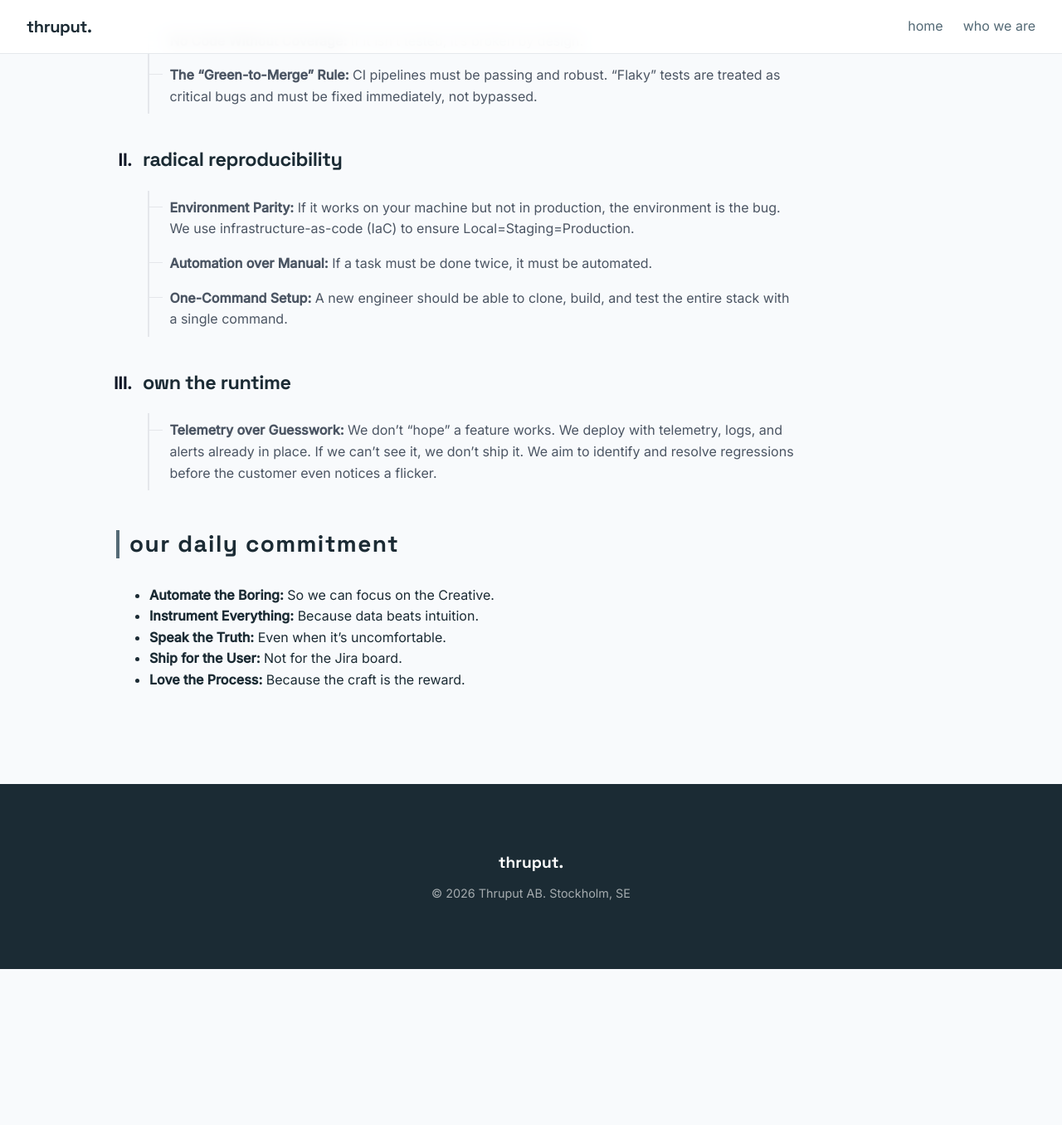
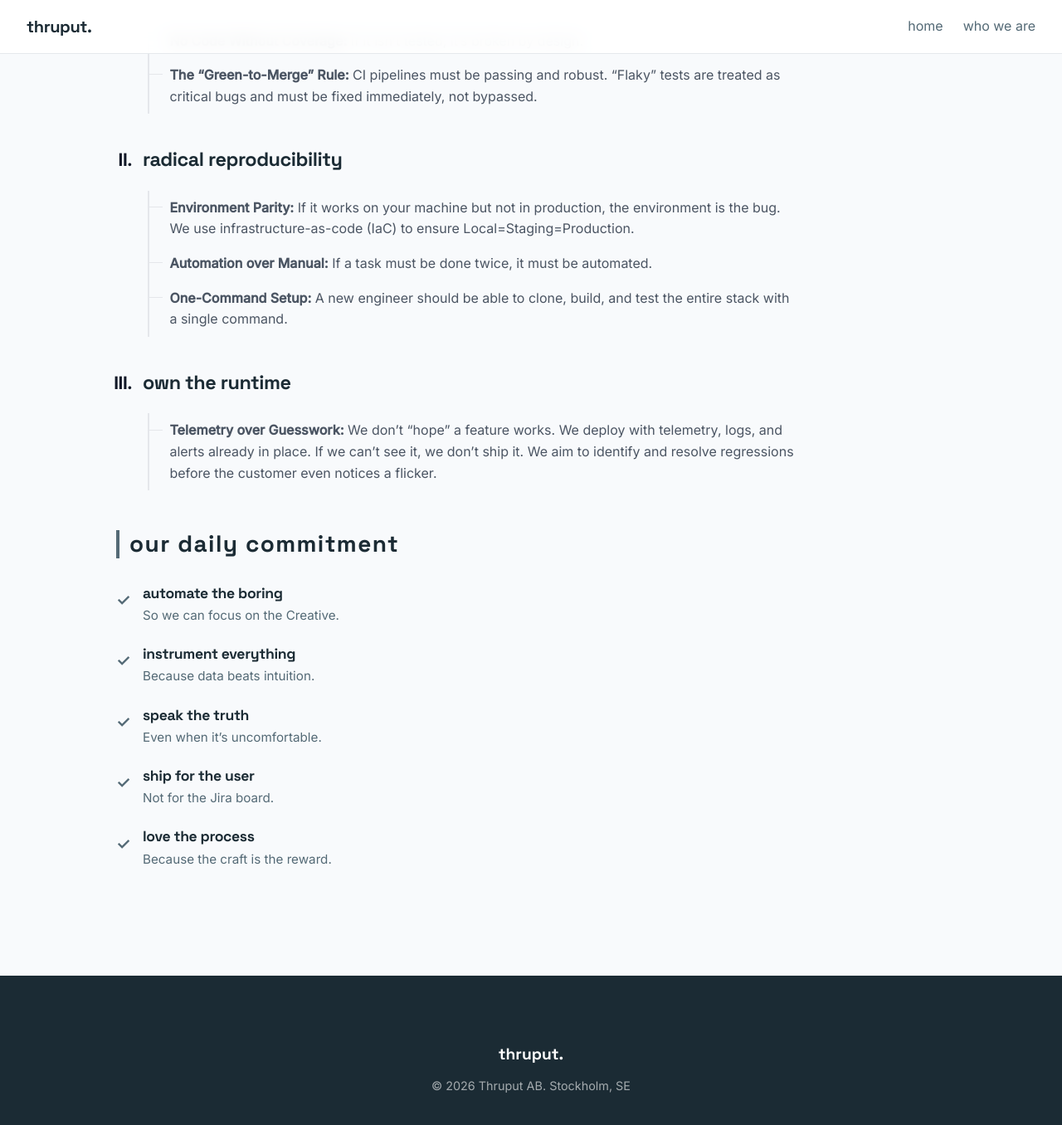
Before and after one commit to thruput-io/thruput-io.github.io, a Jekyll site: the page built from how-we-work.md, in a window 1280 px wide and 1400 px high, scrolled down 1024 px. Shown: the top 1356 px of the window at 83% size. Built offline with Jekyll 4.4.1, drawn with Linux system fonts in a browser that asks for light colours; our own code applies the rules of GitHub Pages for plain Markdown files; before the commit the page ends 2192 px from its top, so only the background shows below that.

Commit message:
Update `style.scss` and `how-we-work.md` to enhance structure; add `.daily-commitment` class styling and reformat "Daily Commitment" section.

```diff
--- a/assets/css/style.scss
+++ b/assets/css/style.scss
@@ -181,6 +181,7 @@ main {
     font-family: 'Inter', system-ui, sans-serif;
   }
 
+  /* Top-level Pillar (The Main Value) */
   > li {
     margin-bottom: 2.5rem;
     font-weight: 700;
@@ -212,6 +213,43 @@ main {
         height: 1px;
         background: #e5e7eb;
       }
+    }
+  }
+}
+
+.daily-commitment {
+  &, ul {
+    list-style: none;
+    padding: 0;
+    margin: 2rem 0;
+  }
+
+  li {
+    position: relative;
+    padding-left: 2rem;
+    margin-bottom: 1.5rem;
+
+    /* Checklist marker */
+    &::before {
+      content: "✓";
+      position: absolute;
+      left: 0;
+      top: 0.2rem;
+      color: var(--thruput-arctic);
+      font-weight: 700;
+      font-size: 1.2rem;
+    }
+
+    h3 {
+      margin: 0 0 0.25rem 0;
+      font-size: 1.1rem;
+      color: var(--thruput-fjord);
+    }
+
+    p {
+      margin: 0;
+      font-size: 0.95rem;
+      color: var(--thruput-arctic);
     }
   }
 }
--- a/how-we-work.md
+++ b/how-we-work.md
@@ -18,7 +18,6 @@ title: Who We Are
 ---
 
 ## Engineering Manifesto
-
 1. ### The Test-First Mandate
    - **No Code Without Coverage:** If it isn't tested, it's broken by design.
    - **The "Green-to-Merge" Rule:** CI pipelines must be passing and robust. "Flaky" tests are treated as critical bugs and must be fixed immediately, not bypassed.
@@ -33,9 +32,14 @@ title: Who We Are
 {: .manifesto}
 
 ## Our Daily Commitment
-- **Automate the Boring:** So we can focus on the Creative.
-- **Instrument Everything:** Because data beats intuition.
-- **Speak the Truth:** Even when it’s uncomfortable.
-- **Ship for the User:** Not for the Jira board.
-- **Love the Process:** Because the craft is the reward.
-  {: .manifesto}
+-   ### Automate the Boring
+    So we can focus on the Creative.
+-   ### Instrument Everything
+    Because data beats intuition.
+-   ### Speak the Truth
+    Even when it’s uncomfortable.
+-  ### Ship for the User
+    Not for the Jira board.
+-  ### Love the Process
+    Because the craft is the reward.
+{: .daily-commitment}
```
